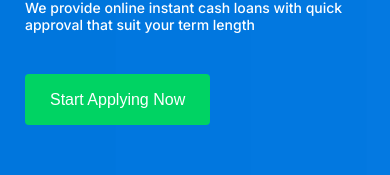
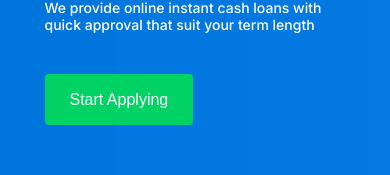
Before and after one commit to mohamedtsx/Job-Board, a React (Create React App) app: page / in a window 390 px wide. Shown: the part 223-398 px from the top of the page. Built offline with nearby package versions, Linux system fonts and the light colour scheme; no server answers.

Commit message:
improve user experince for home page

```diff
--- a/src/component/button/button.component.jsx
+++ b/src/component/button/button.component.jsx
@@ -32,10 +32,10 @@ const reduceText = (children) => {
 const Button = ({children, buttonType, ...otherProps}) => {
     const CustomButton = getButton(buttonType);
     const width = window.innerWidth;
-    const isMobile = width <= 574 && (width > 560|| width <390);
+    const isMobile = width <= 574 && (width > 560|| width <435);
 
     return(
-        <CustomButton {...otherProps}>
+        <CustomButton type="button" {...otherProps}>
             {isMobile ? reduceText(children) : children}
         </CustomButton>
     )
--- a/src/component/button/button.style.jsx
+++ b/src/component/button/button.style.jsx
@@ -1,4 +1,5 @@
 import styled from 'styled-components';
+
 
 export const baseBtn = styled.button`
     height: 5.1rem;
@@ -15,25 +16,30 @@ export const baseBtn = styled.button`
 `
 
 export const addToFavoritesBtn = styled.button`
-    border: none;
     width: 4.2rem;
     height: 4.2rem;
+    border: none;
     background-color: #EFFDF5;
     cursor: pointer;
+
+    @media screen and (max-width: 560px) {
+        width: 3.2rem;
+        height: 3.2rem;
+        border-radius: 0.2rem;
+    }
 `
 
 export const removeJobBtn = styled.button`
-    background-color: blue;
 
 `
 
 export const baseMiniBtn = styled.button`
     height: 4.2rem;
+    padding: 0 2.5rem;
     overflow:hidden;
-    padding: 0 2.5rem;
 
-    weight: 700;
     font-size: 1.4rem;
+    font-weight: 700;
     border: none;
 
     color: #fff;
@@ -42,6 +48,13 @@ export const baseMiniBtn = styled.button`
     border-radius: 0.4rem;
     background-color: #00D363;
     cursor: pointer;
+
+    @media screen and (max-width: 560px) {
+        height: 3.2rem;
+        padding: 0 1rem;
+        font-weight: 500;
+        border-radius: 0.2rem;
+    }
 `
 
 export const dropdownToggleBtn = styled.button`
--- a/src/component/header/header.component.jsx
+++ b/src/component/header/header.component.jsx
@@ -1,20 +1,22 @@
-import './header.style.css';
+import {
+    HeaderSt, Hero, HeroImage, HeroText
+} from './header.style.jsx';
+
 import Illustration  from '../../assets/hero-illustration.png';
 import Button from '../button/button.component';
 
 import { useContext } from 'react';
 import { JobContext } from '../../context/jobs.context';
 
-import { Link } from 'react-router-dom';
 
 const Header = () => {
 
     const {jobs} = useContext(JobContext);
 
     return(
-        <header className='home-header'>
-            <section className='hero'>
-                <div className='hero_text'>
+        <HeaderSt>
+            <Hero>
+                <HeroText>
                     <h4>{jobs.length}+ job listed</h4>
 
                     <h1>Find your dream job</h1>
@@ -24,10 +26,10 @@ const Header = () => {
                     <a href='#list'>
                         <Button>start applying now</Button>
                     </a>
-                </div>
-                <img className='hero-image' src={Illustration} alt='hero'/>
-            </section>
-        </header>
+                </HeroText>
+                <HeroImage src={Illustration} alt='hero'/>
+            </Hero>
+        </HeaderSt>
     )
 }
 
--- a/src/component/header/header.style.css
+++ /dev/null
@@ -1,147 +0,0 @@
-.home-header {
-    width: 100%;
-    padding: 0 5vw;
-    min-height: 100vh;
-
-    overflow: hidden;
-    background-image: url('../../assets/banner.svg');
-    background-size: cover;
-
-    display: flex;
-    justify-content: center;
-}
-
-.hero {
-    max-width: 128.3rem;
-    height: 51.1rem;
-    margin-top: 15.8rem;
-
-    display: flex;
-}
-
-.hero-image {
-    width: 50%;
-    height: auto;
-}
-
-.hero_text {
-    width: 63.5rem;
-    height: 24.5rem;
-    color: #fff;
-    transform: translate(3rem,6.7rem);
-}
-
-.hero_text h4 {
-    font-weight: 500;
-    font-size: 3rem;
-    margin-bottom: 1.4rem;
-}
-
-.hero_text h1 {
-    font-weight: 600;
-    font-size: 5.6rem;
-    text-transform: capitalize;
-    margin-bottom: 1.6rem;
-}
-
-.hero_text p {
-    font-weight: 500;
-    margin-bottom: 4.1rem;
-}
-
-@media screen and (max-width: 1300px) {
-    .hero {
-        display: grid;
-        row-gap: 5rem;
-        margin-top: 10rem;
-        width: 90%;
-    }
-    .hero-image {
-        width: 30rem;
-    }
-
-    .hero-image {
-        justify-self: end;
-        transform: translate(0, -5rem);
-        -webkit-transform: translate(0, -5rem);
-        -moz-transform: translate(0, -5rem);
-        -ms-transform: translate(0, -5rem);
-        -o-transform: translate(0, -5rem);
-    }
-}
-
-@media screen and (max-width: 750px) {
-    .hero {
-        padding: 0;
-        margin: 7rem 2rem;
-        width: 100%;
-    }
-
-    .hero_text {
-        width: 100%;
-    }
-
-    .hero_text h1{
-        font-size: 4.2rem;
-    }
-    .hero_text h4{
-        font-size: 2.8rem;
-    }
-
-}
-
-@media screen and (max-width: 570px) {
-    .hero {
-        transform: translate(-3rem);
-        -webkit-transform: translate(-3rem);
-        -moz-transform: translate(-3rem);
-        -ms-transform: translate(-3rem);
-        -o-transform: translate(-3rem);
-    }
-    .hero-image {
-        transform: translate(0, 4rem);
-    }
-}
-
-@media screen and (max-width: 570px) {
-    .hero_text h1 {
-        font-size: 3.4rem;
-    }
-    .hero_text h4 {
-        font-size: 2.4rem;
-    }
-}
-
-@media screen and (max-width: 570px) {
-    .home-header {
-        padding-left: 0.5rem;
-        padding-right: 0.5rem;
-
-    }
-    .hero_text h1 {
-        font-size: 3.4rem;
-    }
-    .hero_text h4 {
-        font-size: 2.4rem;
-    }
-}
-
-@media screen and (max-width: 390px) {
-    .hero_text h1 {
-        font-size: 3rem;
-    }
-}
-
-@media screen and (max-width: 390px) {
-    .hero_text h1 {
-        font-size: 2.8rem;
-    }
-
-    .hero_text h4 {
-        font-size: 1.8rem;
-    }
-
-    .hero_text p {
-        font-size: 1.4rem;
-    }
-}
--- /dev/null
+++ b/src/component/header/header.style.jsx
@@ -0,0 +1,142 @@
+import styled from "styled-components";
+import Banner from '../../assets/banner.svg';
+
+const width = window.innerHeight < 1000;
+// const width = false;
+
+
+export const HeaderSt = styled.div`
+    width: 100%;
+    padding: 0 5vw;
+    min-height: 100vh;
+
+    overflow: hidden;
+    background-image: url(${Banner});
+    background-size: cover;
+
+    display: flex;
+    justify-content: center;
+    position: relative;
+
+`
+
+export const Hero = styled.div `
+    max-width: 128.3rem;
+    height: 51.1rem;
+    margin-top: 15.8rem;
+    display: flex;
+
+    @media screen and (max-width: 1300px) {
+        display: grid;
+        row-gap: 5rem;
+        margin-top: 10rem;
+        width: 90%;
+    }
+
+    @media screen and (max-width: 750px) {
+        padding: 0;
+        margin: 7rem 2rem;
+        width: 100%;
+    }
+
+    @media screen and (max-width: 570px) {
+        padding-left: 0.5rem;
+        padding-right: 0.5rem;
+
+        -webkit-transform: translate(-3rem);
+        -moz-transform: translate(-3rem);
+        -ms-transform: translate(-3rem);
+        -o-transform: translate(-3rem);
+        transform: translate(-3rem);
+    }
+
+`
+
+export const HeroImage = width ? styled.img`
+    width: 50%;
+    height: auto;
+
+
+    @media screen and (max-width: 1300px) {
+        width: 30rem;
+        justify-self: end;
+        -webkit-transform: translate(0, -5rem);
+        -moz-transform: translate(0, -5rem);
+        -ms-transform: translate(0, -5rem);
+        -o-transform: translate(0, -5rem);
+        transform: translate(0, -5rem);
+    }
+
+    @media screen and (max-width: 570px) {
+      transform: translate(0, 4rem);
+    }
+
+`: styled.img`
+    width: 90%;
+    position: absolute;
+    bottom: 20rem;
+    left: 0;
+    height: auto;
+`
+
+export const HeroText = styled.div`
+    width: 63.5rem;
+    height: 24.5rem;
+    color: #fff;
+    transform: translate(3rem,6.7rem);
+
+    h1 {
+        font-weight: 600;
+        font-size: 5.6rem;
+        text-transform: capitalize;
+        margin-bottom: 1.6rem;
+    }
+
+    h4 {
+        font-weight: 500;
+        font-size: 3rem;
+        margin-bottom: 1.4rem;
+    }
+
+    p {
+        font-weight: 500;
+        margin-bottom: 4.1rem;
+    }
+
+    @media screen and (max-width: 750px) {
+        width: 100%;
+
+        h1{
+            font-size: 4.2rem;
+        }
+
+        h4{
+            font-size: 2.8rem;
+        }
+    }
+
+    @media screen and (max-width: 570px) {
+
+        h1 {
+            font-size: 3.4rem;
+        }
+
+        h4 {
+            font-size: 2.4rem;
+        }
+    }
+
+    @media screen and (max-width: 390px) {
+        h1 {
+            font-size: 2.8rem;
+        }
+
+        h4 {
+            font-size: 1.8rem;
+        }
+
+        p {
+            font-size: 1.4rem;
+        }
+    }
+`
--- a/src/component/job-item/job-item.component.jsx
+++ b/src/component/job-item/job-item.component.jsx
@@ -31,8 +31,10 @@ const JobItem = ({item}) => {
                 </div>
             </Info>
             <Actions>
-                <Button buttonType={BUTTON_TYPES.addToFavorites}><Favorites/></Button>
-                <Button buttonType={BUTTON_TYPES.baseMini}>apply now</Button>
+                <div className='action-buttons'>
+                    <Button buttonType={BUTTON_TYPES.addToFavorites}><Favorites/></Button>
+                    <Button buttonType={BUTTON_TYPES.baseMini}>apply now</Button>
+                </div>
                 <span>published: {jobDate}</span>
             </Actions>
         </JobItemSt>
--- a/src/component/job-item/job-item.style.jsx
+++ b/src/component/job-item/job-item.style.jsx
@@ -1,4 +1,7 @@
 import styled from "styled-components";
+
+const ipad = window.innerHeight > 1000;
+
 
 export const JobItemSt = styled.div`
     border-reduce: 0.4rem;
@@ -12,6 +15,7 @@ export const JobItemSt = styled.div`
     padding: 2.1vw 2.3vw;
     overflow: hidden;
 
+
     @media screen and (max-width: 560px) {
         flex-direction: column-reverse;
         align-items: stretch;
@@ -24,7 +28,6 @@ export const Info = styled.div`
     gap: 2rem;
     align-items: center;
     padding-right: 1rem;
-
 
     h1 {
         font-size: 2.4rem;
@@ -58,6 +61,25 @@ export const Info = styled.div`
             height: 6.5rem;
         }
     }
+
+    @media screen and (max-width: 400px) {
+        gap: 1rem;
+
+        h1 {
+            font-size: 1.6rem;
+        }
+
+        .highlights {
+            font-size: 1.4rem;
+            margin: 1rem 3rem 0.5rem 0;
+        }
+
+        img {
+            width: 5.5rem;
+            height: 5.5rem;
+        }
+
+    }
 `
 
 export const Actions = styled.div`
@@ -77,19 +99,29 @@ export const Actions = styled.div`
         color: #777;
     }
 
+    .action-buttons {
+        width: 18.1rem;
+        display: flex;
+        justify-content: flex-end;
+        gap: 1rem;
+    }
+
     @media screen and (max-width: 560px) {
         width: 100%;
         height: auto;
         padding-bottom: 0.6rem;
+
         span {
             grid-row-start: 1;
             grid-column-end: 1;
             justify-self: start;
         }
     }
+
+    @media screen and (max-width: 400px) {
+        padding-bottom: 0;
+    }
 `
-
-// export const
 
 /* {
     "company_email": "test@test.com",
```
